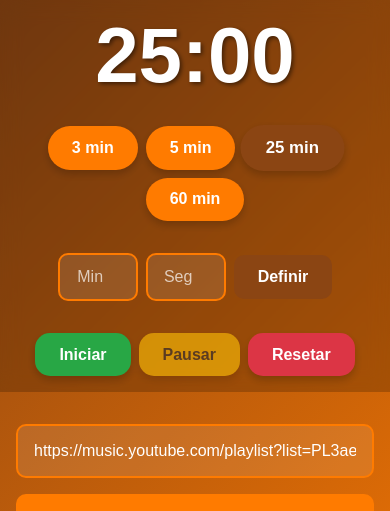
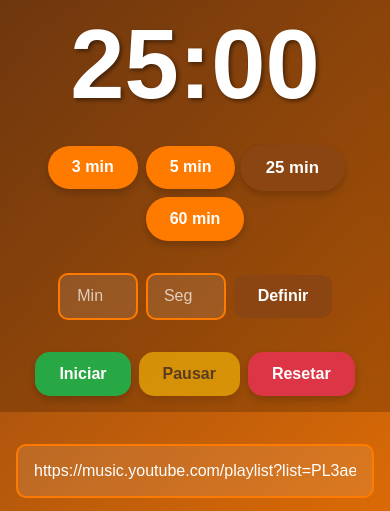
Before and after one commit to dwildt/timer, a website: page index.html in a window 390 px wide. Shown: the top 511 px of the page. Drawn offline with Linux system fonts and the light colour scheme.

Commit message:
feat: aumentar tamanho das fontes do timer

```diff
--- a/style.css
+++ b/style.css
@@ -28,7 +28,7 @@ body {
 }
 
 .timer-display {
-    font-size: 25vw;
+    font-size: 35vw;
     font-weight: bold;
     margin-bottom: 2rem;
     text-shadow: 2px 2px 4px rgba(0, 0, 0, 0.5);
@@ -41,14 +41,14 @@ body {
 
 @media (max-width: 768px) {
     .timer-display {
-        font-size: 22vw;
+        font-size: 30vw;
         width: calc(100vw - 2rem);
     }
 }
 
 @media (max-width: 480px) {
     .timer-display {
-        font-size: 20vw;
+        font-size: 25vw;
         width: calc(100vw - 2rem);
     }
 }
```
